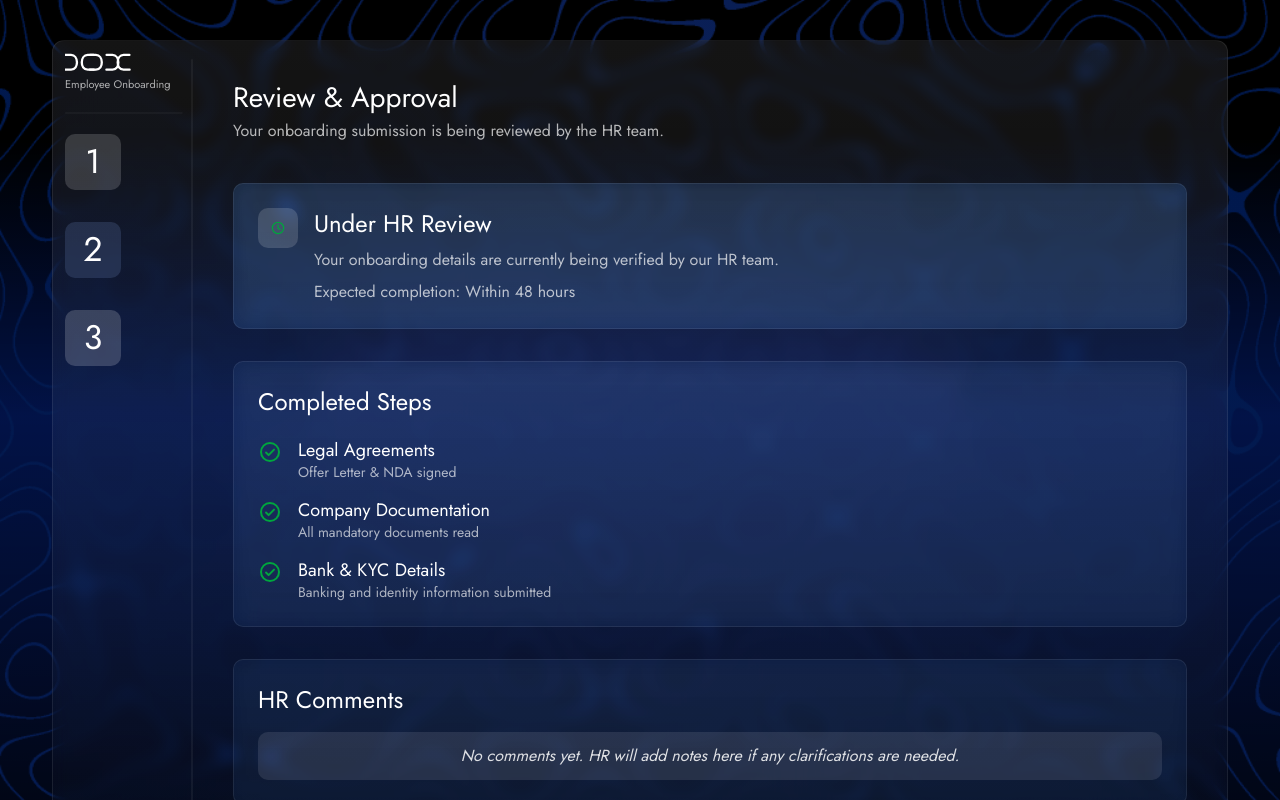
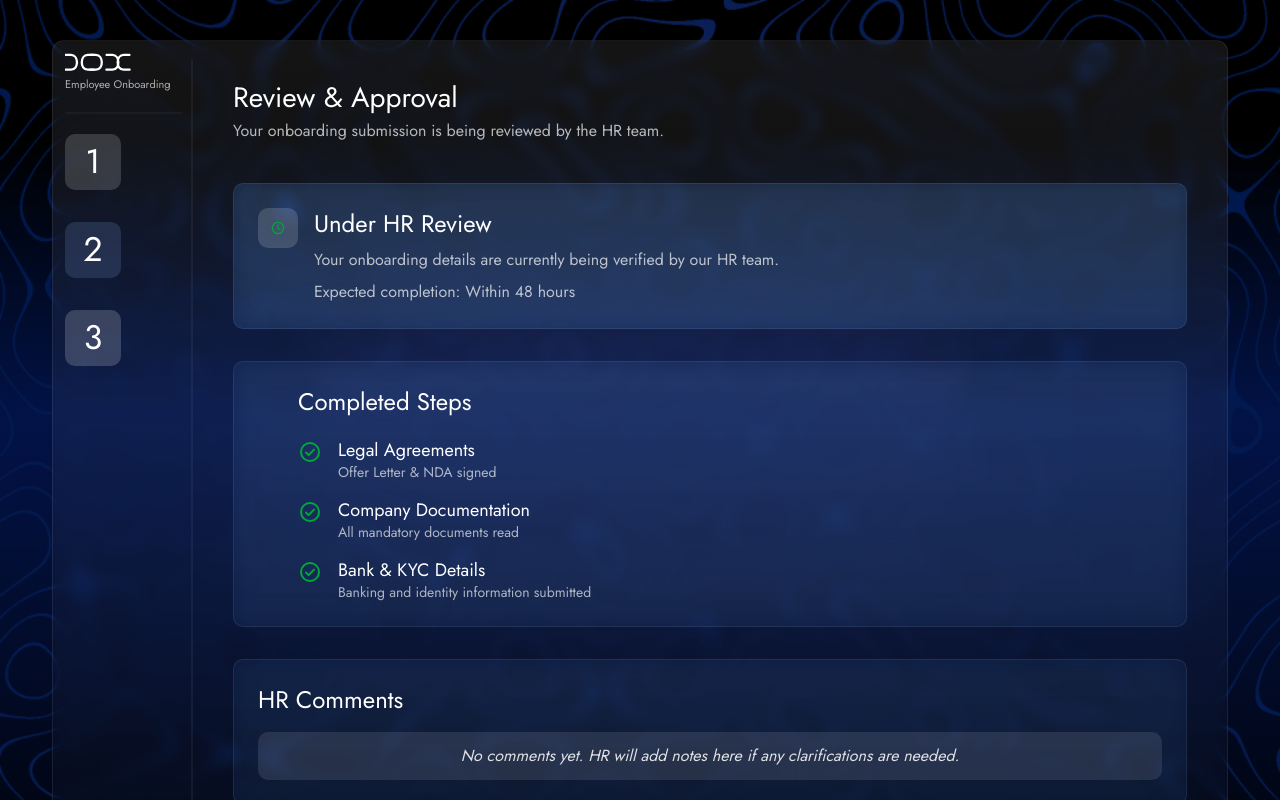
Before and after one commit to NoCapCode-tm/Dox, a React (Vite) app: page /review-approval in a window 1280 px wide. Shown: the top 800 px of the page. Built offline with nearby package versions, Linux system fonts and the light colour scheme; a web font is replaced by a local one.

Commit message:
fix(ReviewApproval): apply consistent style to completed steps content

```diff
--- a/src/pages/ReviewApproval.jsx
+++ b/src/pages/ReviewApproval.jsx
@@ -96,6 +96,7 @@ const ReviewApproval = () => {
 
                                     <InfoCard
                                         title="Completed Steps"
+                                        contentClassName="pl-4 md:pl-10"
                                         description={
                                             <div className="mt-5 flex flex-col gap-4">
                                                 {steps.map((step, index) => (
@@ -159,7 +160,7 @@ const CompletedStep = ({ title, desc }) => (
     </div>
 )
 
-const InfoCard = ({ title, description, secondary, icon, iconClassName = 'h-10 w-10 rounded-[10px]', tone = 'secondary' }) => (
+const InfoCard = ({ title, description, secondary, icon, iconClassName = 'h-10 w-10 rounded-[10px]', contentClassName = '', tone = 'secondary' }) => (
     <div
         className="relative rounded-[10px] border border-white/8 p-4 md:p-6"
         style={{
@@ -174,7 +175,7 @@ const InfoCard = ({ title, description, secondary, icon, iconClassName = 'h-10 w
                     {icon}
                 </div>
             ) : null}
-            <div className="min-w-0 flex-1">
+            <div className={`min-w-0 flex-1 ${contentClassName}`}>
                 <h2 className="text-[22px] leading-[28px] font-normal text-white md:text-[24px] md:leading-[32px]">{title}</h2>
                 {typeof description === 'string' ? (
                     <p className="mt-2 max-w-[760px] text-[16px] leading-[24px] text-white/70">{description}</p>
```
